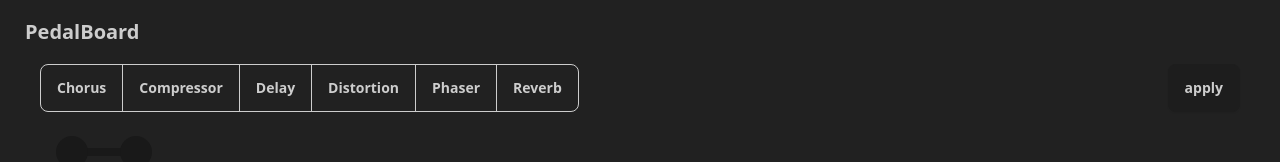
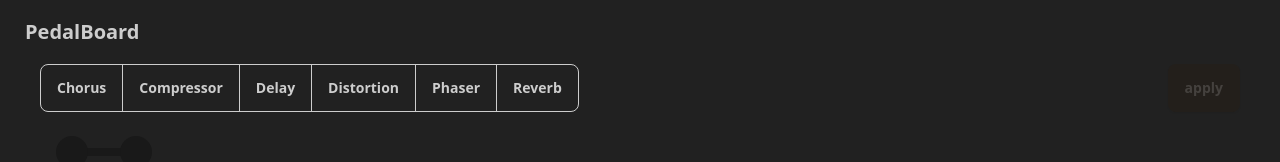
Before and after one commit to meuzi8122/spotify-pedalboard-control, a SvelteKit app: page / in a window 1280 px wide. Shown: the top 162 px of the page. Built offline with nearby package versions, Linux system fonts and the light colour scheme.

Commit message:
disable apply button

```diff
--- a/src/routes/+page.svelte
+++ b/src/routes/+page.svelte
@@ -120,7 +120,7 @@
       <button class="btn btn-outline join-item" on:click={addReverb}>Reverb</button>
     </div>
     <div class="flex-none">
-      <button class="btn" on:click={applyEffects}>apply</button>
+      <button class="btn" on:click={applyEffects} disabled={pedals.length == 0}>apply</button>
     </div>
   </div>
   <div class="overflow-x-auto mb-5">
```
